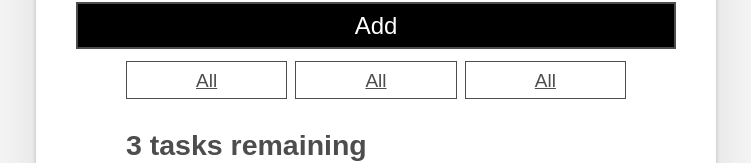
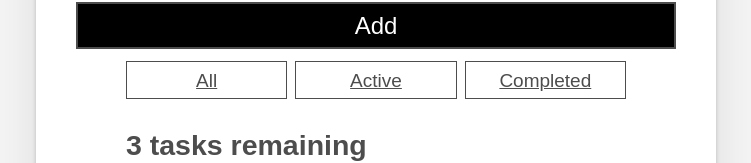
Before and after one commit to ToboesPawPrints/list, a React (Create React App) app: page / in a window 1280 px wide. Shown: the part 268-431 px from the top of the page, without its empty margins (264-1015 px from the left). Built offline with nearby package versions, Linux system fonts and the light colour scheme.

Commit message:
Added map and passed the props to FilterButton component.

```diff
--- a/src/App.js
+++ b/src/App.js
@@ -6,21 +6,20 @@ import { nanoid } from "nanoid";
 
 const FILTER_MAP = {
   All: () => true,
-  Active: task => !task.completed,
-  Completed: task => task.completed
-}
+  Active: (task) => !task.completed,
+  Completed: (task) => task.completed,
+};
 
 const FILTER_NAMES = Object.keys(FILTER_MAP);
 
 function App(props) {
+  const [tasks, setTasks] = useState(props.tasks);
+  const [filter, setFilter] = useState("All");
 
-  const [tasks, setTasks] = useState(props.tasks);
-  const [filter, setFilter] = useState('All');
-
-  function toggleTaskCompleted(id){
-    const updatedTasks = tasks.map(task => {
-      if (id === task.id ) {
-        return {...task, completed: !task.completed}
+  function toggleTaskCompleted(id) {
+    const updatedTasks = tasks.map((task) => {
+      if (id === task.id) {
+        return { ...task, completed: !task.completed };
       }
       return task;
     });
@@ -28,21 +27,21 @@ function App(props) {
   }
 
   function deleteTask(id) {
-    const remainingTasks = tasks.filter(task => id !== task.id);
+    const remainingTasks = tasks.filter((task) => id !== task.id);
     setTasks(remainingTasks);
   }
 
   function editTask(id, newName) {
-    const editedTaskList = tasks.map(task => {
-      if (id === task.id ) {
-        return {...task, name: newName}
+    const editedTaskList = tasks.map((task) => {
+      if (id === task.id) {
+        return { ...task, name: newName };
       }
       return task;
     });
     setTasks(editedTaskList);
   }
 
-  const taskList = tasks.map(task => (
+  const taskList = tasks.map((task) => (
     <Todo
       id={task.id}
       name={task.name}
@@ -52,27 +51,29 @@ function App(props) {
       deleteTask={deleteTask}
       editTask={editTask}
     />
-    )
-  );
+  ));
+
+  const filterList = FILTER_NAMES.map(name => (
+  <FilterButton
+  key={name}
+  name={name}
+  isPressed={name === filter}
+  setFilter={setFilter} />));
 
   function addTask(name) {
     const newTask = { id: "todo-" + nanoid(), name: name, completed: false };
     setTasks([...tasks, newTask]);
   }
 
-  const tasksNoun = taskList.length !==1 ? 'tasks' : 'task';
+  const tasksNoun = taskList.length !== 1 ? "tasks" : "task";
   const headingText = `${taskList.length} ${tasksNoun} remaining`;
 
   return (
-
     <div className="todoapp stack-large">
       <h1>TodoMatic</h1>
       <Form addTask={addTask} />
       <div className="filters btn-group stack-exception">
-
-<FilterButton />
-<FilterButton />
-<FilterButton />
+        {filterList}
       </div>
       <h2 id="list-heading">{headingText}</h2>
       <ul
--- a/src/components/FilterButton.js
+++ b/src/components/FilterButton.js
@@ -4,7 +4,7 @@ function FilterButton(props) {
     return (
         <button type="button" className="btn toggle-btn" aria-pressed="true">
           <span className="visually-hidden">Show </span>
-          <span>all</span>
+          <span>{props.name}</span>
           <span className="visually-hidden"> tasks</span>
         </button>
     );
```
Lines whose indentation alone changed are shown as unchanged.
